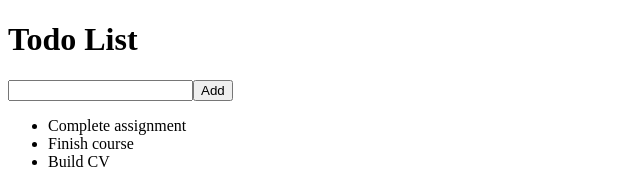
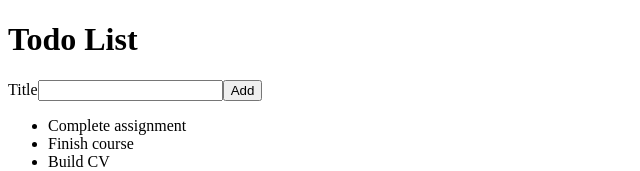
Before and after one commit to daria1911/react-todo, a React (Create React App) app: page / in a window 1280 px wide. Shown: the top 171 px of the page, without its empty margins (0-640 px from the left). Built offline with nearby package versions, Linux system fonts and the light colour scheme; the HTML template or start-up script is replaced by a standard one.

Commit message:
lesson_1_2 add title

```diff
--- a/src/AddTodoForm.js
+++ b/src/AddTodoForm.js
@@ -3,7 +3,7 @@ import React from "react";
 const AddTodoForm = () => {
     return (
         <form>
-            <label htmlFor="todoTitle"></label>
+            <label htmlFor="todoTitle">Title</label>
             <input type="text" id="todoTitle"/>
             <button type="submit">Add</button>
         </form>
```
